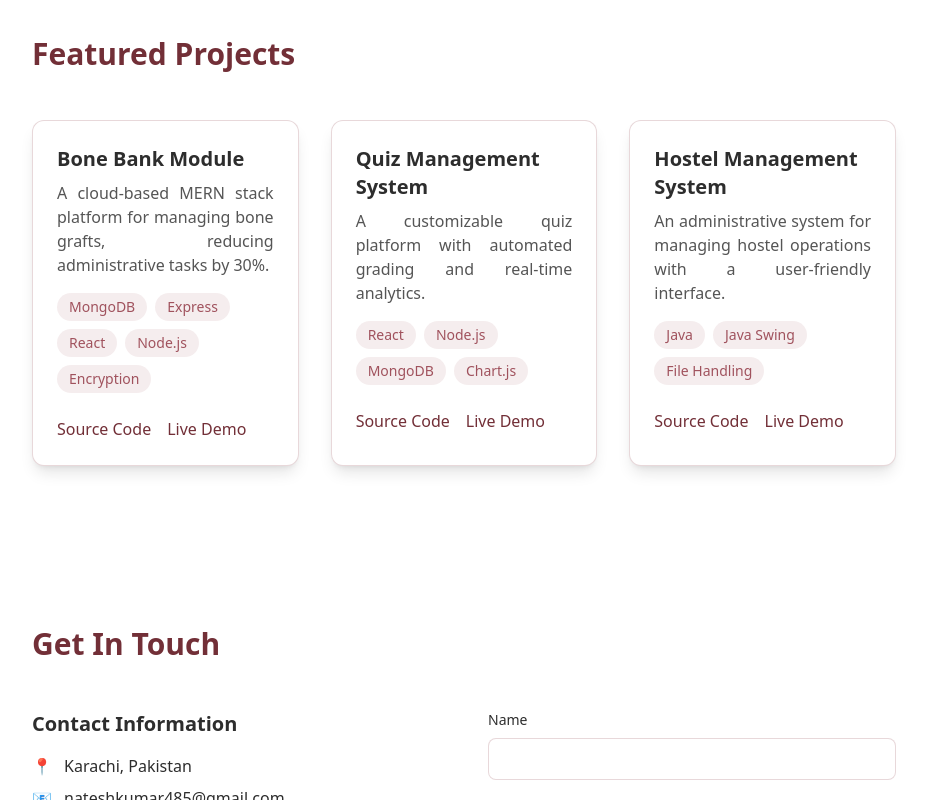
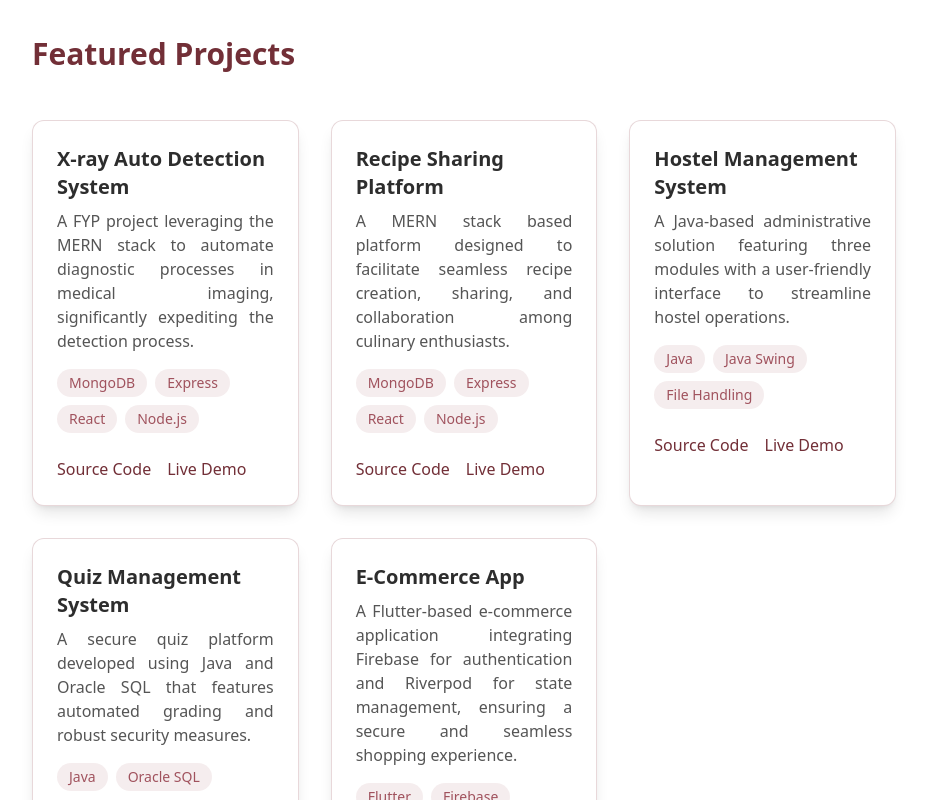
Before and after one commit to Kundan-404/my-portfolio, a Next.js app: page /home in a window 1280 px wide. Shown: the part 2240-3040 px from the top of the page, without its empty margins (176-1103 px from the left). Built offline with nearby package versions, Linux system fonts and the light colour scheme.

Commit message:
Update projects.js

```diff
--- a/src/data/projects.js
+++ b/src/data/projects.js
@@ -1,24 +1,37 @@
 export const projects = [
   {
-      name: "Bone Bank Module",
-      description: "A cloud-based MERN stack platform for managing bone grafts, reducing administrative tasks by 30%.",
-      stack: ["MongoDB", "Express", "React", "Node.js", "Encryption"],
-      sourceCode: "https://github.com/NATESHKUMAR485/BoneBank",
-      livePreview: "https://bone-bank.vercel.app/",
+    name: "X-ray Auto Detection System",
+    description: "A FYP project leveraging the MERN stack to automate diagnostic processes in medical imaging, significantly expediting the detection process.",
+    stack: ["MongoDB", "Express", "React", "Node.js"],
+    sourceCode: "https://github.com/yourusername/xray-auto-detection",
+    livePreview: "https://xray-auto-detection-demo.com",
   },
   {
-      name: "Quiz Management System",
-      description: "A customizable quiz platform with automated grading and real-time analytics.",
-      stack: ["React", "Node.js", "MongoDB", "Chart.js"],
-      sourceCode: "https://github.com/yourusername/quiz-system",
-      livePreview: "https://quiz-system-demo.com",
+    name: "Recipe Sharing Platform",
+    description: "A MERN stack based platform designed to facilitate seamless recipe creation, sharing, and collaboration among culinary enthusiasts.",
+    stack: ["MongoDB", "Express", "React", "Node.js"],
+    sourceCode: "https://github.com/yourusername/recipe-sharing",
+    livePreview: "https://recipe-sharing-demo.com",
   },
   {
     name: "Hostel Management System",
-      description: "An administrative system for managing hostel operations with a user-friendly interface.",
+    description: "A Java-based administrative solution featuring three modules with a user-friendly interface to streamline hostel operations.",
     stack: ["Java", "Java Swing", "File Handling"],
     sourceCode: "https://github.com/yourusername/hostel-management",
     livePreview: "https://hostel-management-demo.com",
   },
-
+  {
+    name: "Quiz Management System",
+    description: "A secure quiz platform developed using Java and Oracle SQL that features automated grading and robust security measures.",
+    stack: ["Java", "Oracle SQL"],
+    sourceCode: "https://github.com/yourusername/quiz-management",
+    livePreview: "https://quiz-management-demo.com",
+  },
+  {
+    name: "E-Commerce App",
+    description: "A Flutter-based e-commerce application integrating Firebase for authentication and Riverpod for state management, ensuring a secure and seamless shopping experience.",
+    stack: ["Flutter", "Firebase", "Riverpod"],
+    sourceCode: "https://github.com/yourusername/ecommerce-app",
+    livePreview: "https://ecommerce-app-demo.com",
+  },
 ];
```
Lines whose indentation alone changed are shown as unchanged.
